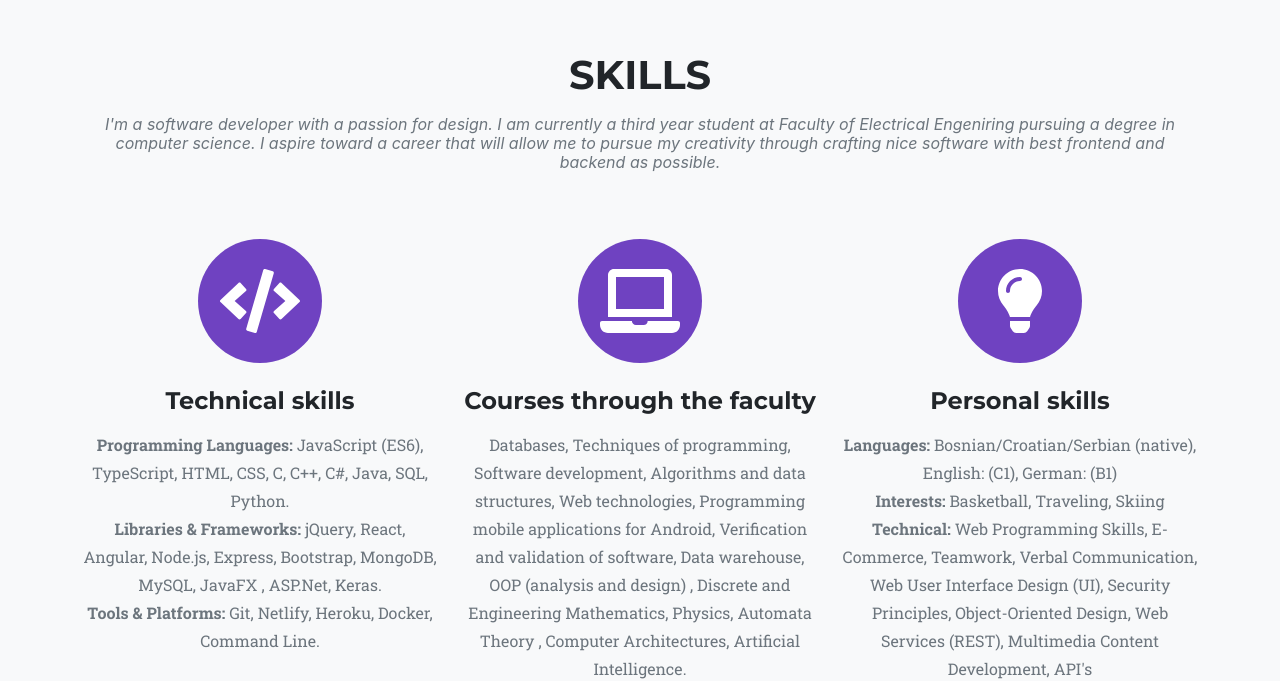
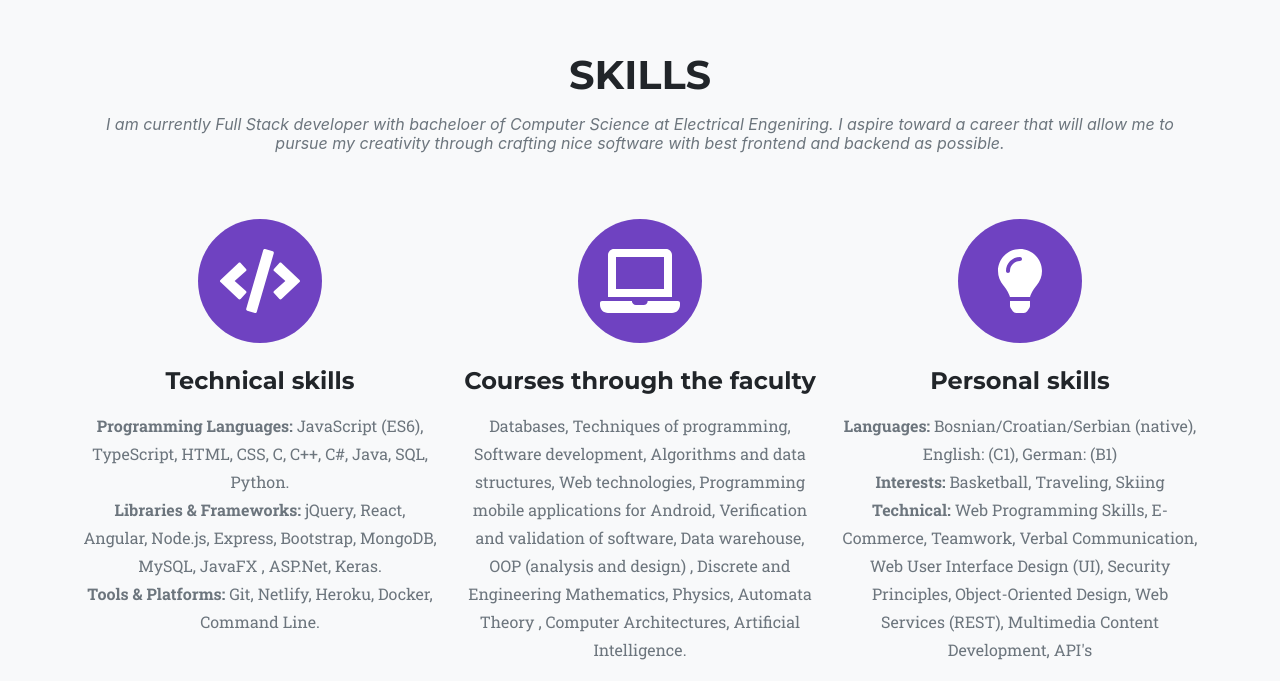
Before and after one commit to hhadzic3/Personal-WebSite, a React (Create React App) app: page / in a window 1280 px wide. Shown: the part 4609-5290 px from the top of the page. Built offline with nearby package versions, Linux system fonts and the light colour scheme; a web font is replaced by a local one.

Commit message:
Skills updated

```diff
--- a/src/components/Services.jsx
+++ b/src/components/Services.jsx
@@ -1,17 +1,19 @@
 import React from 'react'
 import AOS from 'aos';
+import { Element } from "react-scroll";
 import 'aos/dist/aos.css'; // You can also use <link> for styles
 // ..
 AOS.init();
 
 export default () => {
     return(
-        <section className="page-section" id="services">
+        <Element name='services'>
+        <section className="page-section">
             <div className="container">
                 <div className="text-center">
                     <h2 className="section-heading text-uppercase">Skills</h2>
-                    <h3 className="section-subheading text-muted">I'm a software developer with a passion for design. I am currently a third year student at Faculty of
-Electrical Engeniring pursuing a degree in computer science. I aspire toward a career that will allow me to pursue
+                    <h3 className="section-subheading text-muted">I am currently Full Stack developer with bacheloer of Computer Science
+at Electrical Engeniring. I aspire toward a career that will allow me to pursue
 my creativity through crafting nice software with best frontend and backend as possible.</h3>
                 </div>
                 <div className="row text-center">
@@ -44,6 +46,7 @@
                 </div>
             </div>
         </section>
+        </Element>
 
     )
 }
```
